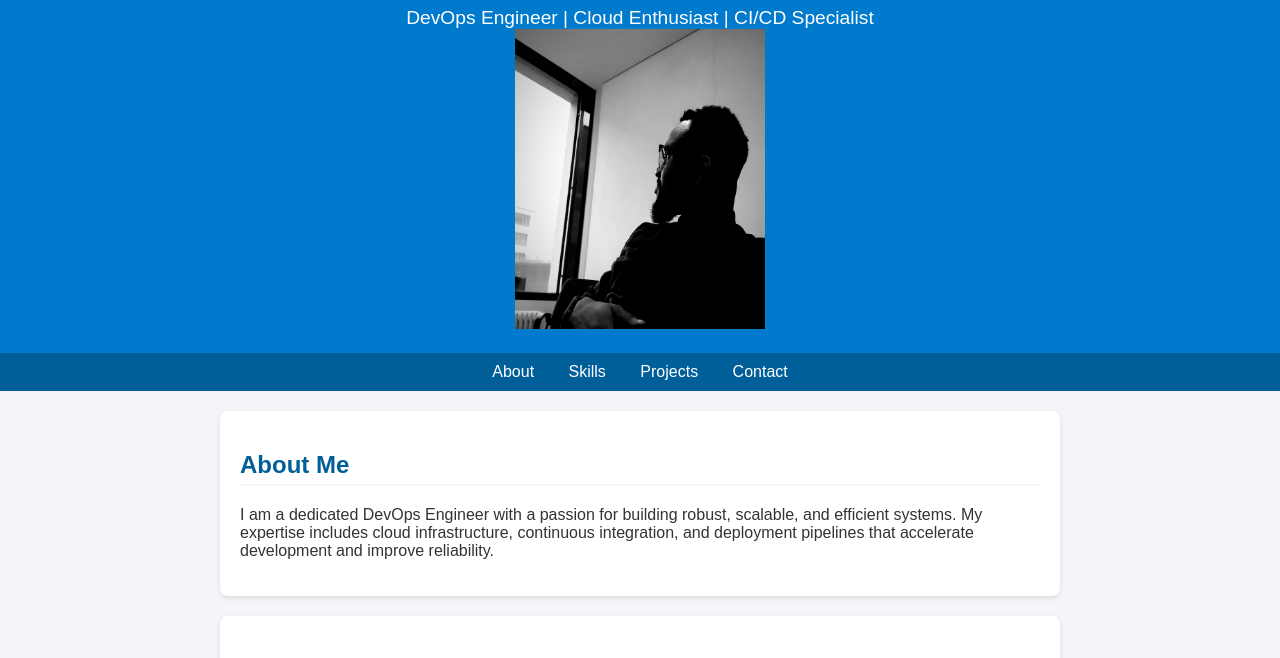
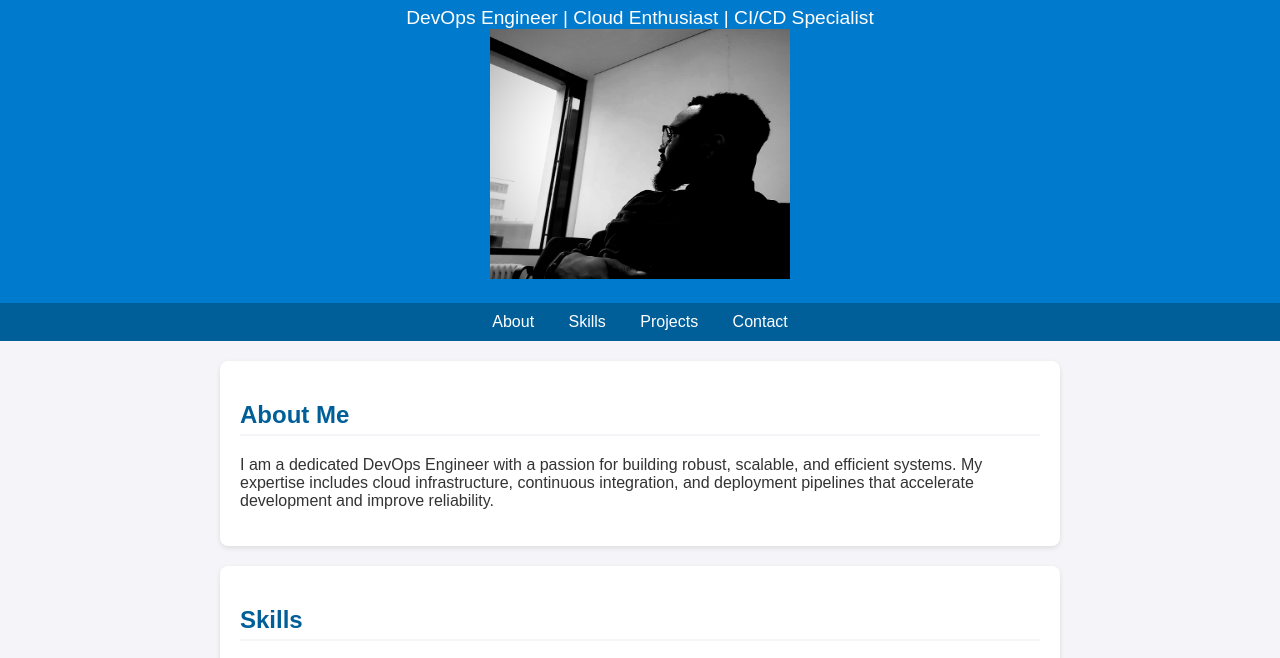
Before and after one commit to jacksonitoro/Jackson-DevOps-Profile, a plain HTML site: page index.html in a window 1280 px wide. Shown: the part 68-726 px from the top of the page. Drawn offline with Linux system fonts and the light colour scheme.

```diff
--- a/index.html
+++ b/index.html
@@ -87,7 +87,7 @@
     <header>
         <h1>Jackson Itoro</h1>
         <p>DevOps Engineer | Cloud Enthusiast | CI/CD Specialist</p>
-        <img src="assets/image_edit.jpg" width="250" height="300" alt="Jackson Itoro">
+        <img src="assets/image_edit.jpg" width="300" height="250" alt="Jackson Itoro">
     </header>
 
     <nav>
```
